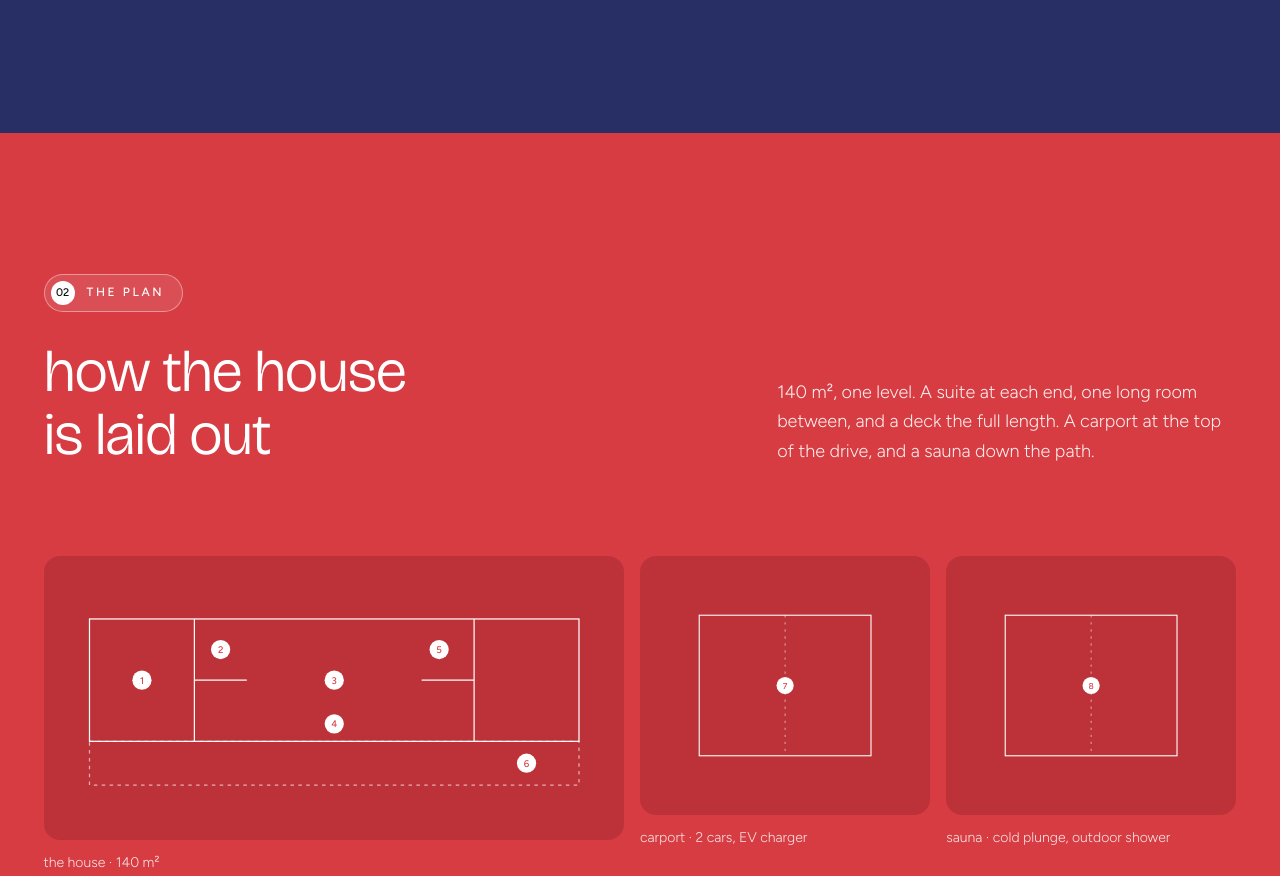
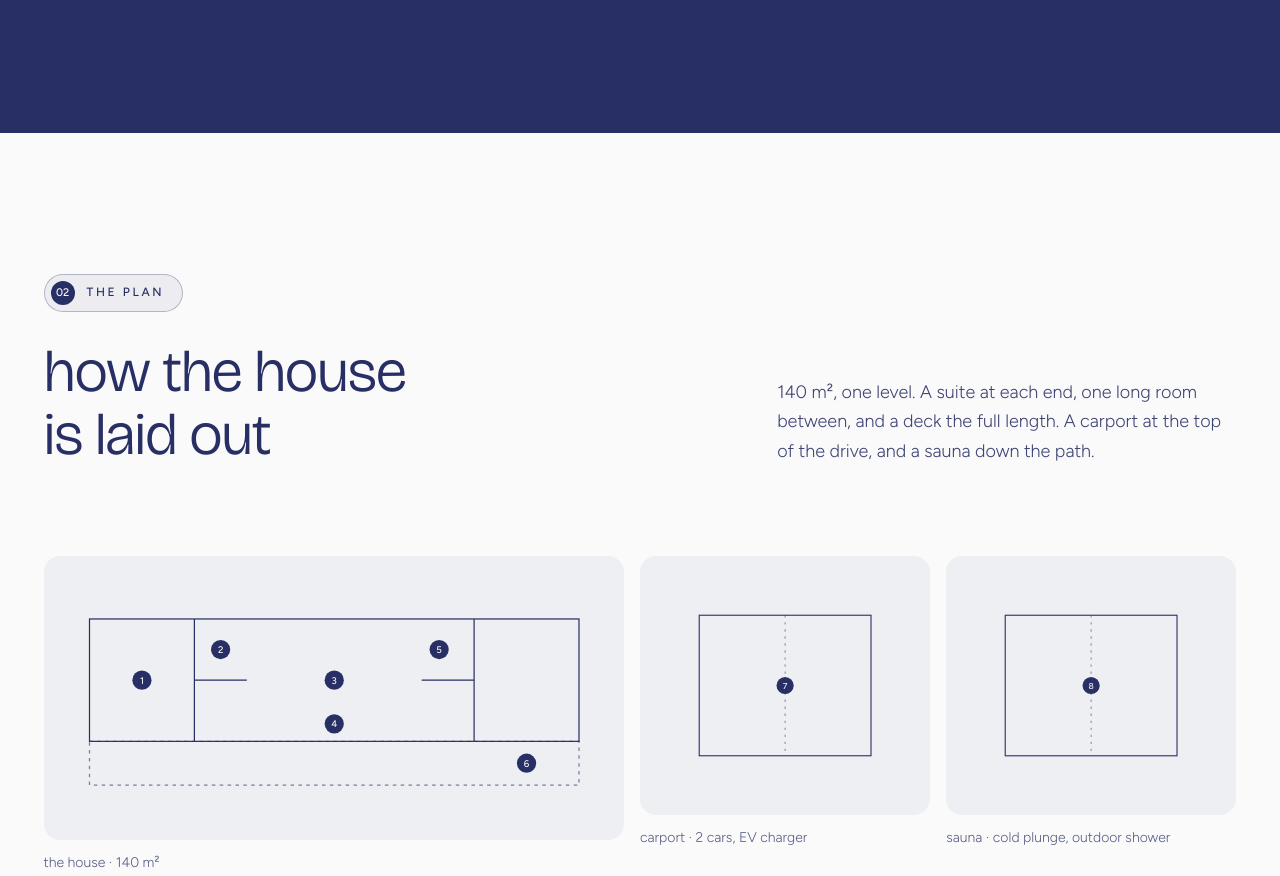
Before and after one commit to Design-Responsible/Sunono-Retreat_Beyondsite, an Astro site: page / in a window 1280 px wide. Shown: the part 1880-2756 px from the top of the page. Built offline with nearby package versions, Linux system fonts and the light colour scheme; Astro itself is replaced by a stand-in of ours.

Commit message:
Plan on #fafafa with navy text and drawings; reviews on brand red
Co-Authored-By: Claude Opus 5.5 <noreply@anthropic.com>
Claude-Session: https://claude.ai/code/session_01Aj323yB7RvRLZnE4U1LVQF

```diff
--- a/src/components/Guestbook.astro
+++ b/src/components/Guestbook.astro
@@ -3,7 +3,7 @@ import { guestbook as g } from '../data/content';
 import SectionLabel from './SectionLabel.astro';
 import Icon from './Icon.astro';
 ---
-<section id="guests" class="section bg-moss gb">
+<section id="guests" class="section bg-red gb">
   <div class="wrap">
     <div class="head-row">
       <div class="section-head">
--- a/src/components/Plan.astro
+++ b/src/components/Plan.astro
@@ -3,7 +3,7 @@ import { plan } from '../data/content';
 import SectionLabel from './SectionLabel.astro';
 import Icon from './Icon.astro';
 ---
-<section id="plan" class="section bg-red plan">
+<section id="plan" class="section bg-paper plan">
   <div class="wrap">
     <div class="head-row">
       <div class="section-head">
--- a/src/styles/global.css
+++ b/src/styles/global.css
@@ -15,6 +15,7 @@
   --mint: #c7f2e3;
   --lilac: #c2abc2;
   --pale-blue: #c3d9db;
+  --paper: #fafafa;
 
   /* text on dark */
   --cream: #efe6d3;
@@ -82,7 +83,8 @@ p, h1, h2, h3 { margin: 0; font-weight: inherit; }
 .bg-lilac { background: var(--lilac); }
 .bg-pale-blue { background: var(--pale-blue); }
 .bg-mint { background: var(--mint); }
-.bg-lilac, .bg-pale-blue, .bg-mint { color: var(--navy);
+.bg-paper { background: var(--paper); --rust: var(--paper); --rust-deep: #eeeff3; /* cards on paper */ }
+.bg-lilac, .bg-pale-blue, .bg-mint, .bg-paper { color: var(--navy);
   --cream: var(--navy); --cream-bright: var(--navy); --cream-soft: rgb(40 47 100 / .9); --cream-muted: rgb(40 47 100 / .78);
   --line: rgb(40 47 100 / .35); --glass: rgb(40 47 100 / .08); --glass-line: rgb(40 47 100 / .3); --card: rgb(40 47 100 / .06); }
 /* Brand red ground: text goes white (brand rule), lines and glass in white */
@@ -106,6 +108,7 @@ p, h1, h2, h3 { margin: 0; font-weight: inherit; }
 .bg-lilac .slabel .disc { color: var(--lilac); }
 .bg-pale-blue .slabel .disc { color: var(--pale-blue); }
 .bg-mint .slabel .disc { color: var(--mint); }
+.bg-paper .slabel .disc { color: var(--paper); }
 
 /* buttons */
 .btn { display: inline-flex; align-items: center; gap: 10px; height: 40px; padding: 0 20px; border-radius: 999px;
```
